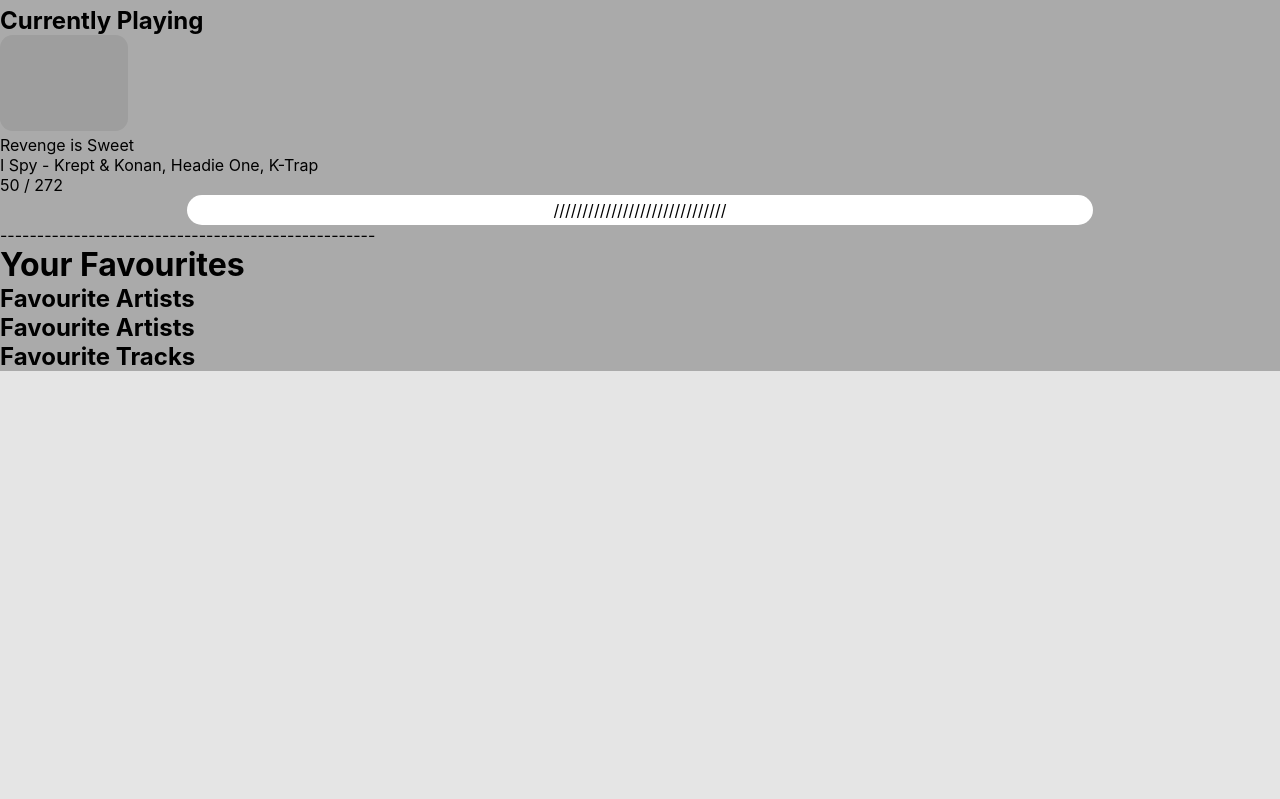
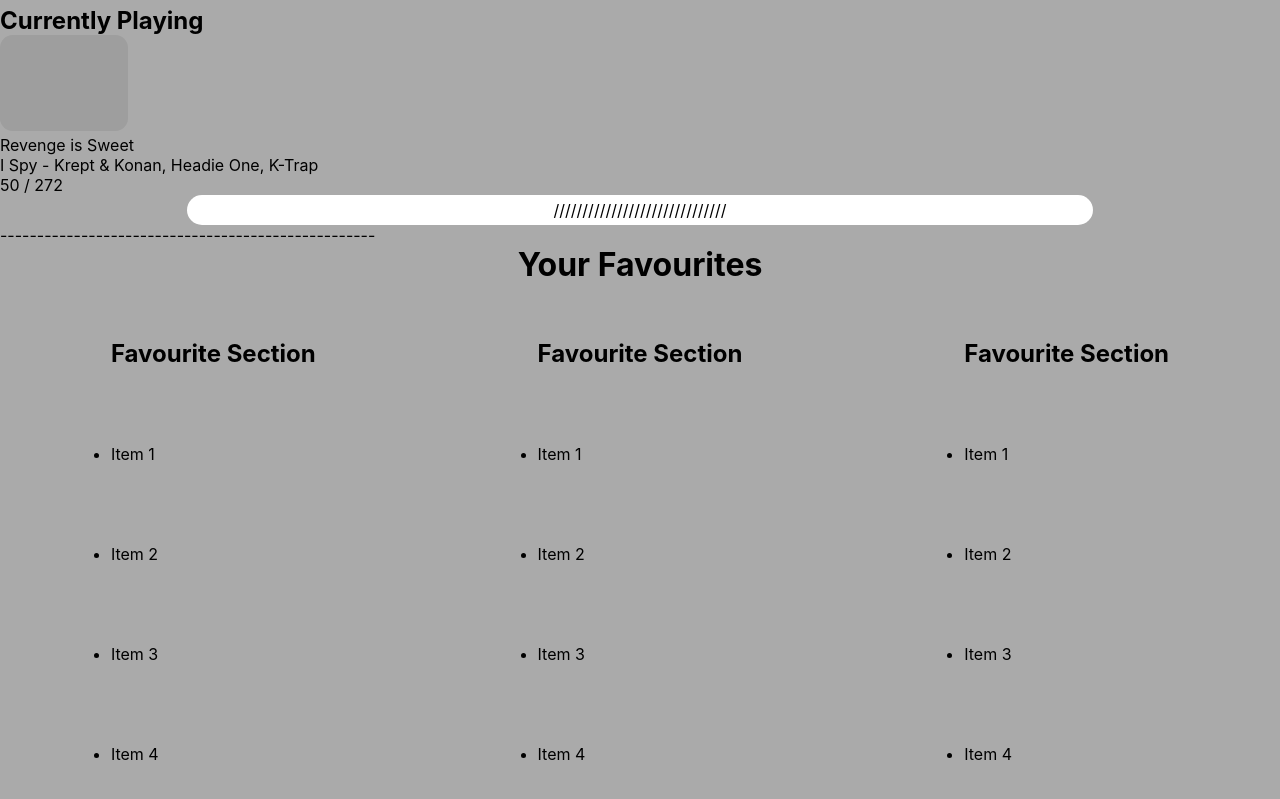
Before and after one commit to luketynan/SpotifyApp, a React (Create React App) app: page / in a window 1280 px wide. Shown: the part 239-1038 px from the top of the page. Before the commit the page ends 800 px from the top, so only its background shows below. Built offline with nearby package versions, Linux system fonts and the light colour scheme; grey boxes are pictures that could not be loaded.

Commit message:
Added contents to favourites sections and added basic styles

```diff
--- a/src/App.js
+++ b/src/App.js
@@ -1,3 +1,6 @@
+// Put fake data into App() function instead of outside
+// pass in the data each component needs (make dataSection more flexible?)
+
 import React, { Component } from 'react';
 import './App.css';
 
@@ -102,6 +105,44 @@ class FavouriteTracks extends Component {
   }
 }
 
+class FavouriteSection extends Component {
+  render() {
+    return (
+      <div style={{
+        margin: 'auto',
+        padding: '20px',
+        'line-height': '100px'
+      }}>
+        <h2>Favourite Section</h2>
+        <ul>
+          <li>Item 1</li>
+          <li>Item 2</li>
+          <li>Item 3</li>
+          <li>Item 4</li>
+        </ul>
+      </div>
+    )
+  }
+}
+
+class Favourites extends Component {
+  render() {
+    return (
+      <div style={{
+        display: 'flex',
+        'flex-direction': 'row',
+        'text-align': 'auto'
+      }}>
+        <FavouriteSection/>
+
+        <FavouriteSection/>
+
+        <FavouriteSection/>
+      </div>
+    )
+  }
+}
+
 function App() {
   return (
     <div>
@@ -117,11 +158,16 @@ function App() {
         <p>---------------------------------------------------</p>
         <CurrentlyPlaying/>
         <p>---------------------------------------------------</p>
+        <div>
+          <h1 style={{
+            'text-align': 'center'
+          }}>
+            Your Favourites
+          </h1>
+          <Favourites/>
+        </div>
       </div>
-        <h1>Your Favourites</h1>
-        <FavouriteArtists/>
-        <FavouritePlaylists/>
-        <FavouriteTracks/>
+
     </div>
   );
 }
```
